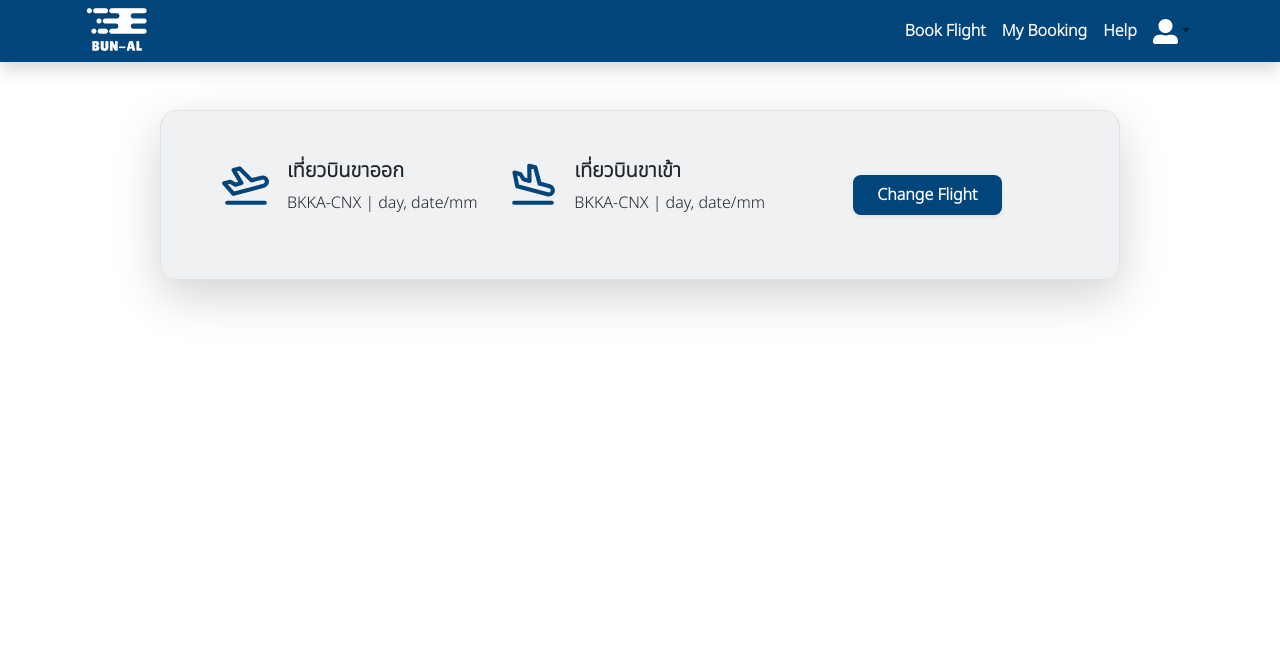
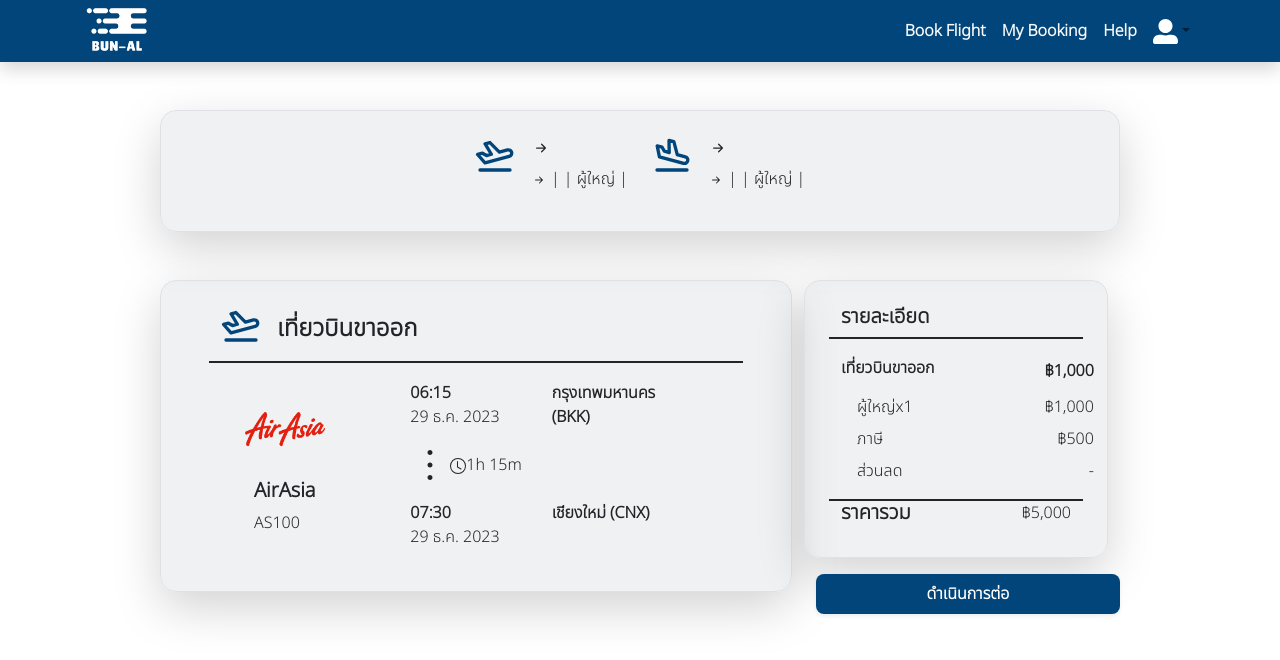
Before and after one commit to B-MNSN/dii-front-end-project, a React (Create React App) app: page /flightConfirm in a window 1280 px wide. Shown: the top 660 px of the page. Built offline with nearby package versions, Linux system fonts and the light colour scheme; no server answers.

Commit message:
Booking api draft

```diff
--- a/src/App.js
+++ b/src/App.js
@@ -13,7 +13,7 @@ import BookFlight from './pages/BookFlight';
 function App() {
   return (
     <>
-      <BookFlight />
+      <FlightConfirm />
     </>
   );
 }
--- a/src/components/CardsSelectFlight.jsx
+++ b/src/components/CardsSelectFlight.jsx
@@ -14,6 +14,7 @@ function CardSelectFlight() {
         }
         getFlights();
     }, []);
+    console.log(flights)
     return (
         <>{flights.map((flight) => (
             <Flightbox key={flight.id} item={flight} />
--- a/src/components/FlightBox.js
+++ b/src/components/FlightBox.js
@@ -3,12 +3,9 @@ import PropTypes from 'prop-types';
 import { FaArrowRight } from 'react-icons/fa';
 import { RiLuggageDepositLine } from 'react-icons/ri';
 
-function Flightbox({ item }) {
+function Flightbox(item) {
     return (
         <>
-
-
-
             <div className="bg-secondary bg-opacity-10 shadow-lg border border-1 mt-5 w-75 rounded-4">
                 <div className='row d-flex align-items-center justify-content-center m-4'>
                     <div className='col-md-2 d-flex justify-content-center'>
--- a/src/components/MyFlight.jsx
+++ b/src/components/MyFlight.jsx
@@ -1,24 +1,25 @@
 import { TbPlaneDeparture } from 'react-icons/tb';
 import { TbPlaneArrival } from 'react-icons/tb';
 import { BsArrowRightShort } from 'react-icons/bs';
+import PropTypes from 'prop-types';
 
-function MyFLight(){
+function MyFLight({ item }) {
     return (
         <>
             <div className="bg-secondary bg-opacity-10 shadow-lg border border-1 mt-5 w-75 d-flex justify-content-center rounded-4">
                 <div className='row d-flex align-items-center m-4'>
                     <div className="departureFlight col d-flex">
-                        <TbPlaneDeparture size='40' className='me-3' color='#02457A'/>
+                        <TbPlaneDeparture size='40' className='me-3' color='#02457A' />
                         <div className='col-md'>
-                            <h5 className='fw-bolder'>กรุงเทพ <BsArrowRightShort/> เชียงใหม่</h5>
-                            <p>กรุงเทพ (BKK) <BsArrowRightShort/> เชียงใหม่ (CNX ) | day, date/mm | ผู้ใหญ่ 1 | Economy</p>
+                            <h5 className='fw-bolder'>{item.depart?.departLocate} <BsArrowRightShort /> {item.depart?.landLocate}</h5>
+                            <p>{item.depart?.departLocate}<BsArrowRightShort /> {item.depart?.landLocate} | {item.depart?.departDay} | ผู้ใหญ่ {item.traveler} | {item.depart?.planeClass}</p>
                         </div>
                     </div>
                     <div className="arrivalFlight col d-flex">
-                        <TbPlaneArrival size='40' className='me-3' color='#02457A'/>
+                        <TbPlaneArrival size='40' className='me-3' color='#02457A' />
                         <div className='col-md'>
-                            <h5 className='fw-bolder'>เชียงใหม่ <BsArrowRightShort/> กรุงเทพ</h5>
-                            <p>เชียงใหม่ (CNX) <BsArrowRightShort/> กรุงเทพ (BKK) | day, date/mm | ผู้ใหญ่ 1 | Economy</p>
+                            <h5 className='fw-bolder'>{item.return?.departLocate} <BsArrowRightShort /> {item.return?.landLocate}</h5>
+                            <p>{item.return?.departLocate} <BsArrowRightShort /> {item.return?.landLocate} | {item.return?.departDay} | ผู้ใหญ่ {item.traveler} | {item.return?.planeClass}</p>
                         </div>
                     </div>
                 </div>
@@ -27,5 +28,9 @@ function MyFLight(){
 
     )
 };
+MyFLight.propTypes = {
+    item: PropTypes.object.isRequired
+};
+
 
 export default MyFLight;
--- a/src/pages/FlightConfirm.js
+++ b/src/pages/FlightConfirm.js
@@ -3,20 +3,36 @@ import Container from '../components/Container';
 import Navbar from '../components/Navbar';
 import MyFlightDetails from '../components/MyFlightDetails';
 import PriceDetails from '../components/PriceDetails';
+import React, { useEffect, useState } from 'react';
+import axios from 'axios';
 
-function FlightConfirm(){
-    return(
+
+
+function FlightConfirm() {
+    const [books, setBooks] = useState({});
+
+    useEffect(() => {
+        async function getBooks() {
+            await axios.get(
+                'http://localhost:8000/books/U0001'
+            ).then(res => {
+                setBooks(res.data);
+            });
+        }
+        getBooks();
+    }, []);
+    return (
         <>
-            <Navbar/>
+            <Navbar />
             <Container>
-              <MyFlight/>
+                <MyFlight item={books} />
                 <div className='d-flex justify-content-center w-75'>
                     <div className='row '>
                         <div className='col-lg-8'>
                             <MyFlightDetails />
                         </div>
                         <div className='col'>
-                        <PriceDetails/>
+                            <PriceDetails />
                         </div>
                     </div>
                 </div>
```
Also changed, not shown: src/components/MyFlightDetails.jsx (+8 -8 lines), 1 other file (tests, documents, lock files or other folders). Lines whose indentation alone changed are shown as unchanged.
